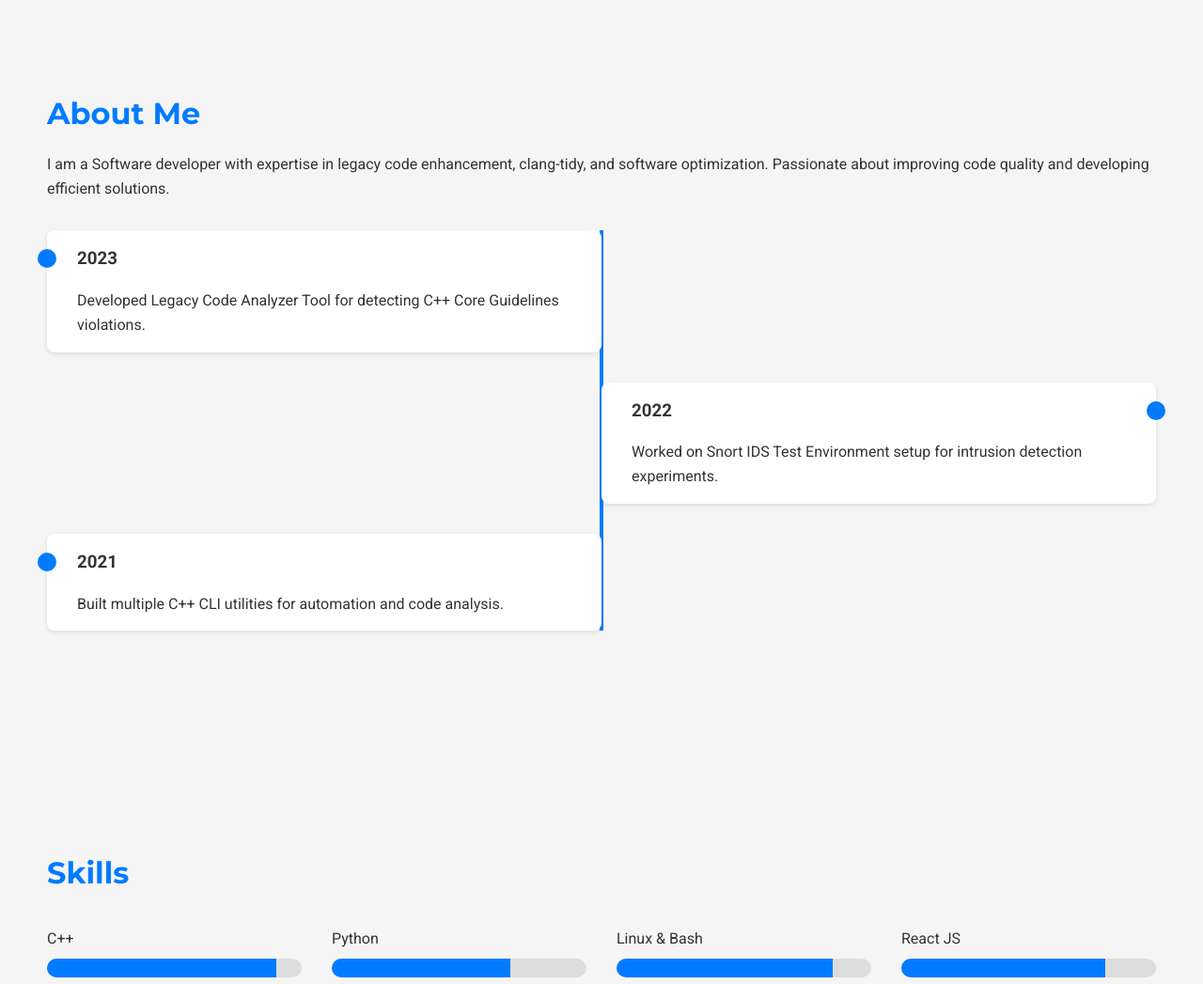
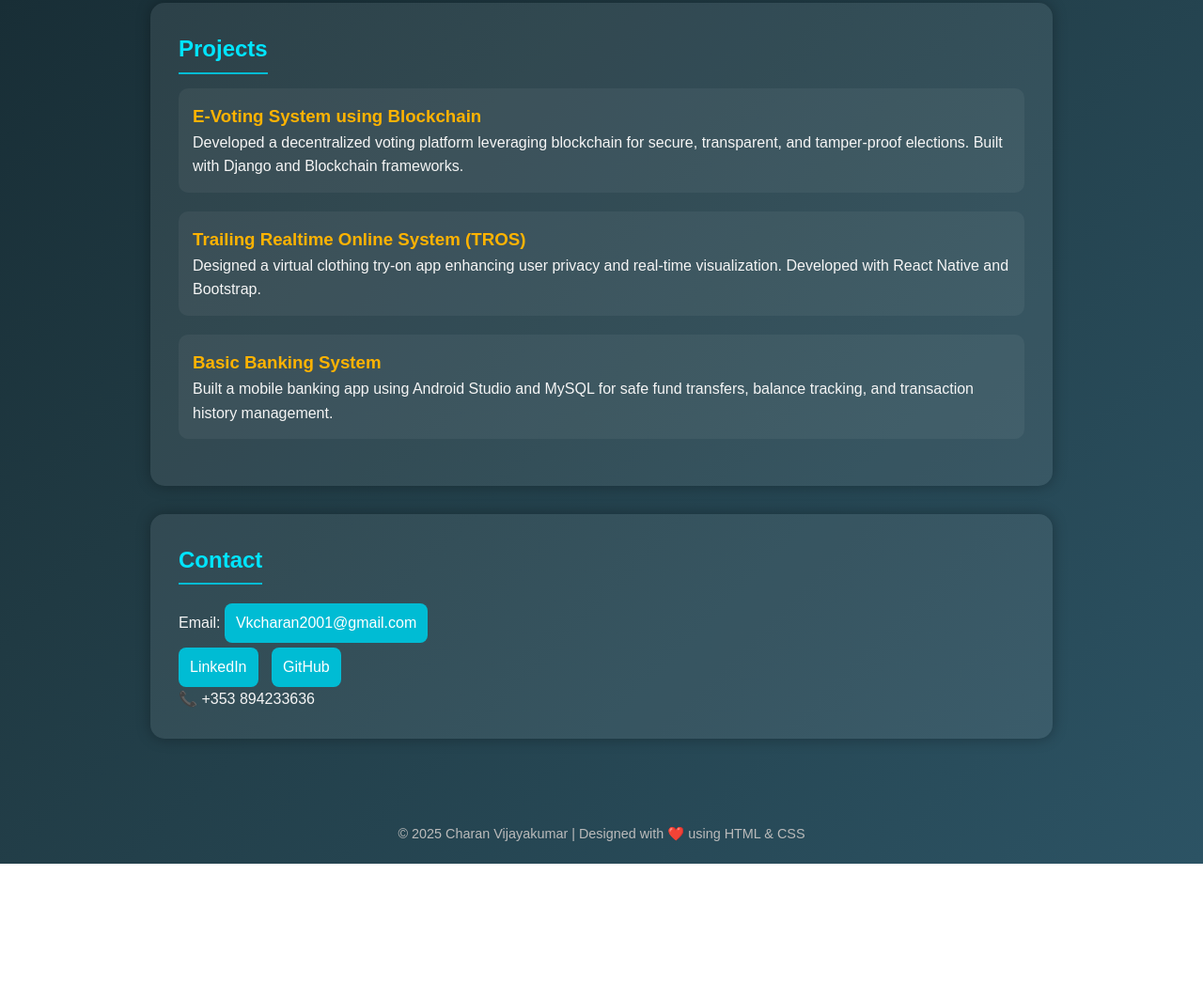
Before and after one commit to CharanVijayakumar/CharanVijayakumar.github.io, a plain HTML site: page index.html in a window 1280 px wide. Shown: the part 805-1852 px from the top of the page at 94% size. After the commit the page ends 1724 px from the top, so only its background shows below. Drawn offline with Linux system fonts and the light colour scheme.

Commit message:
Update index.html

```diff
--- a/index.html
+++ b/index.html
@@ -1,192 +1,207 @@
-
 <!DOCTYPE html>
 <html lang="en">
 <head>
-<meta charset="UTF-8">
-<meta name="viewport" content="width=device-width, initial-scale=1.0">
-<title>My Portfolio</title>
-<link href="https://fonts.googleapis.com/css2?family=Roboto:wght@400;700&family=Montserrat:wght@700&display=swap" rel="stylesheet">
+  <meta charset="UTF-8" />
+  <meta name="viewport" content="width=device-width, initial-scale=1.0" />
+  <title>Charan Vijayakumar | Portfolio</title>
   <style>
-    /* Reset & base */
-    * {margin:0;padding:0;box-sizing:border-box;}
-    body {font-family: 'Roboto', sans-serif; line-height:1.6; background-color:#f5f5f5; color:#333; transition:0.3s;}
-    a {text-decoration:none;color:inherit;}
-    img {max-width:100%; display:block;}
+    /* ----- GLOBAL STYLES ----- */
+    * {
+      margin: 0;
+      padding: 0;
+      box-sizing: border-box;
+      scroll-behavior: smooth;
+    }
 
-    /* Navbar */
-    nav {position:fixed;top:0;width:100%;background:#fff;box-shadow:0 2px 5px rgba(0,0,0,0.1);z-index:1000;}
-    nav ul {display:flex;justify-content:flex-end;padding:1rem 2rem;list-style:none;}
-    nav ul li {margin-left:2rem;}
-    nav ul li a {font-weight:700; color:#333; transition:0.3s;}
-    nav ul li a:hover {color:#007BFF;}
+    body {
+      font-family: "Poppins", Arial, sans-serif;
+      background: linear-gradient(135deg, #0f2027, #203a43, #2c5364);
+      color: #f5f5f5;
+      line-height: 1.6;
+    }
 
-    /* Sections */
-    section {padding:100px 50px; min-height:100vh;}
-    h1,h2,h3{margin-bottom:1rem;}
-    h1{font-family: 'Montserrat', sans-serif; font-size:3rem;}
-    h2{font-family: 'Montserrat', sans-serif; font-size:2rem; color:#007BFF;}
+    a {
+      color: #00bcd4;
+      text-decoration: none;
+      transition: color 0.3s ease;
+    }
 
-    /* Landing */
-    #home {display:flex; flex-direction:column; justify-content:center; align-items:center; text-align:center;}
-    #home p {font-size:1.2rem; margin-top:1rem;}
+    a:hover {
+      color: #ffb300;
+    }
 
-    /* About */
-    #about .timeline {position:relative; margin-top:2rem;}
-    #about .timeline::before {content:''; position:absolute; left:50%; top:0; bottom:0; width:4px; background:#007BFF; transform:translateX(-50%);}
-    .timeline-item {padding:1rem 2rem; position:relative; width:50%; background:#fff; margin:2rem 0; border-radius:8px; box-shadow:0 2px 5px rgba(0,0,0,0.1);}
-    .timeline-item.left {left:0;}
-    .timeline-item.right {left:50%;}
-    .timeline-item::after {content:''; position:absolute; width:20px; height:20px; background:#007BFF; border-radius:50%; top:20px; right:-10px;}
-    .timeline-item.left::after {left:-10px; right:auto;}
+    .container {
+      max-width: 1000px;
+      margin: auto;
+      padding: 40px 20px;
+    }
 
-    /* Skills */
-    .skills {display:flex; flex-wrap:wrap; gap:2rem; margin-top:2rem;}
-    .skill {flex:1 1 200px;}
-    .skill-name {margin-bottom:0.5rem;}
-    .skill-bar {width:100%; height:20px; background:#ddd; border-radius:10px; overflow:hidden;}
-    .skill-bar-fill {height:100%; background:#007BFF; width:0; transition:1s;}
+    /* ----- HEADER ----- */
+    header {
+      text-align: center;
+      padding: 60px 20px 40px;
+    }
 
-    /* Projects */
-    .projects {display:grid; grid-template-columns:repeat(auto-fit,minmax(300px,1fr)); gap:2rem; margin-top:2rem;}
-    .project-card {background:#fff; padding:1rem; border-radius:8px; box-shadow:0 2px 10px rgba(0,0,0,0.1); transition:0.3s; cursor:pointer;}
-    .project-card:hover {transform:translateY(-5px);}
-    .project-card h3{color:#007BFF;}
+    header h1 {
+      font-size: 2.8em;
+      color: #00e5ff;
+    }
 
-    /* Contact */
-    form {display:flex; flex-direction:column; gap:1rem; max-width:500px; margin-top:2rem;}
-    input, textarea {padding:0.8rem; border-radius:5px; border:1px solid #ccc; width:100%; resize:none;}
-    button {padding:1rem; border:none; background:#007BFF; color:#fff; font-weight:700; border-radius:5px; cursor:pointer; transition:0.3s;}
-    button:hover {background:#0056b3;}
+    header h3 {
+      color: #ffb300;
+      margin-top: 10px;
+    }
 
-    /* Dark mode */
-    body.dark {background:#121212; color:#f5f5f5;}
-    body.dark nav {background:#1f1f1f;}
-    body.dark .timeline-item {background:#1f1f1f; color:#f5f5f5;}
-    body.dark .skill-bar {background:#333;}
+    /* ----- SECTION BOXES ----- */
+    .card {
+      background: rgba(255, 255, 255, 0.08);
+      border-radius: 15px;
+      padding: 30px;
+      margin-bottom: 30px;
+      box-shadow: 0 0 15px rgba(0, 0, 0, 0.3);
+      transition: transform 0.3s ease, background 0.3s ease;
+    }
+
+    .card:hover {
+      transform: translateY(-5px);
+      background: rgba(255, 255, 255, 0.12);
+    }
+
+    h2 {
+      color: #00e5ff;
+      margin-bottom: 15px;
+      border-bottom: 2px solid #00bcd4;
+      display: inline-block;
+      padding-bottom: 5px;
+    }
+
+    ul {
+      margin-left: 20px;
+    }
+
+    /* ----- PROJECTS ----- */
+    .project {
+      margin-bottom: 20px;
+      background: rgba(255, 255, 255, 0.05);
+      padding: 15px;
+      border-radius: 10px;
+      transition: background 0.3s ease;
+    }
+
+    .project:hover {
+      background: rgba(255, 255, 255, 0.15);
+    }
+
+    .project h3 {
+      color: #ffb300;
+    }
+
+    /* ----- CONTACT ----- */
+    .contact a {
+      display: inline-block;
+      margin-right: 10px;
+      margin-top: 5px;
+      padding: 8px 12px;
+      background: #00bcd4;
+      color: #fff;
+      border-radius: 8px;
+      transition: background 0.3s ease, transform 0.3s ease;
+    }
+
+    .contact a:hover {
+      background: #ffb300;
+      transform: translateY(-3px);
+    }
+
+    /* ----- FOOTER ----- */
+    footer {
+      text-align: center;
+      padding: 20px;
+      color: #bbb;
+      font-size: 0.9em;
+    }
   </style>
 </head>
 <body>
+  <header>
+    <h1>Charan Vijayakumar</h1>
+    <h3>Software Engineer | Cybersecurity Enthusiast | Full-Stack Developer</h3>
+  </header>
 
-<!-- Navbar -->
-<nav>
+  <div class="container">
+    <!-- About Section -->
+    <div class="card">
+      <h2>About Me</h2>
+      <p>
+        I’m <strong>Charan Vijayakumar</strong>, a passionate <strong>Software Engineer</strong> and
+        <strong>Master’s student in Cyber Security</strong> at the University of Limerick, Ireland.
+        I specialize in <strong>Java, Python, and full-stack web development</strong>, with experience in
+        <strong>Salesforce CRM, API integration, and Agile methodologies</strong>.
+      </p>
+      <p>
+        My work focuses on building <strong>secure and innovative software solutions</strong>. I’ve worked on
+        projects like a <strong>Blockchain-based E-Voting System</strong> and a
+        <strong>Realtime Online Try-On Application</strong> that showcase my problem-solving and creativity.
+      </p>
+      <p>
+        Outside coding, I love exploring new technologies, system security, and hands-on projects that push my technical limits.
+      </p>
+    </div>
+
+    <!-- Skills Section -->
+    <div class="card">
+      <h2>Technical Skills</h2>
       <ul>
-        <li><a href="#home">Home</a></li>
-        <li><a href="#about">About</a></li>
-        <li><a href="#skills">Skills</a></li>
-        <li><a href="#projects">Projects</a></li>
-        <li><a href="#contact">Contact</a></li>
-        <li><a href="#" id="toggleDark">🌙</a></li>
+        <li><strong>Languages:</strong> Java, Python</li>
+        <li><strong>Web Development:</strong> HTML5, CSS, JavaScript, Bootstrap, React.js, React Native, Django, Spring Boot, MySQL</li>
+        <li><strong>Salesforce:</strong> Configuration, Customization, CRM Solutions, Agile Methodology</li>
+        <li><strong>Tools:</strong> Android Studio, GitHub, Visual Studio Code</li>
       </ul>
-</nav>
+    </div>
 
-<!-- Home -->
-<section id="home">
-    <h1>Charan Vijayakumar</h1>
-    <p> Software Developer | Network Analyst |</p>
-    <a href="#projects"><button>View Projects</button></a>
-</section>
+    <!-- Projects Section -->
+    <div class="card">
+      <h2>Projects</h2>
 
-<!-- About -->
-<section id="about">
-    <h2>About Me</h2>
-    <p>I am a Software developer with expertise in legacy code enhancement, clang-tidy, and software optimization. Passionate about improving code quality and developing efficient solutions.</p>
-    <div class="timeline">
-        <div class="timeline-item left">
-            <h3>2023</h3>
-            <p>Developed Legacy Code Analyzer Tool for detecting C++ Core Guidelines violations.</p>
+      <div class="project">
+        <h3>E-Voting System using Blockchain</h3>
+        <p>
+          Developed a decentralized voting platform leveraging blockchain for secure, transparent, and
+          tamper-proof elections. Built with Django and Blockchain frameworks.
+        </p>
       </div>
-        <div class="timeline-item right">
-            <h3>2022</h3>
-            <p>Worked on Snort IDS Test Environment setup for intrusion detection experiments.</p>
+
+      <div class="project">
+        <h3>Trailing Realtime Online System (TROS)</h3>
+        <p>
+          Designed a virtual clothing try-on app enhancing user privacy and real-time visualization.
+          Developed with React Native and Bootstrap.
+        </p>
       </div>
-        <div class="timeline-item left">
-            <h3>2021</h3>
-            <p>Built multiple C++ CLI utilities for automation and code analysis.</p>
+
+      <div class="project">
+        <h3>Basic Banking System</h3>
+        <p>
+          Built a mobile banking app using Android Studio and MySQL for safe fund transfers,
+          balance tracking, and transaction history management.
+        </p>
       </div>
     </div>
-</section>
 
-<!-- Skills -->
-<section id="skills">
-    <h2>Skills</h2>
-    <div class="skills">
-        <div class="skill">
-            <div class="skill-name">C++</div>
-            <div class="skill-bar"><div class="skill-bar-fill" data-width="90%"></div></div>
-        </div>
-        <div class="skill">
-            <div class="skill-name">Python</div>
-            <div class="skill-bar"><div class="skill-bar-fill" data-width="70%"></div></div>
-        </div>
-        <div class="skill">
-            <div class="skill-name">Linux & Bash</div>
-            <div class="skill-bar"><div class="skill-bar-fill" data-width="85%"></div></div>
-        </div>
-        <div class="skill">
-            <div class="skill-name">React JS</div>
-            <div class="skill-bar"><div class="skill-bar-fill" data-width="80%"></div></div>
+    <!-- Contact Section -->
+    <div class="card contact">
+      <h2>Contact</h2>
+      <p>Email: <a href="mailto:Vkcharan2001@gmail.com">Vkcharan2001@gmail.com</a></p>
+      <p>
+        <a href="https://linkedin.com/in/charan-vijayakumar-87a382199" target="_blank">LinkedIn</a>
+        <a href="https://github.com/Charan-GitHub" target="_blank">GitHub</a>
+      </p>
+      <p>📞 +353 894233636</p>
     </div>
   </div>
-</section>
 
-<!-- Projects -->
-<section id="projects">
-    <h2>Projects</h2>
-    <div class="projects">
-        <div class="project-card">
-            <h3>Legacy Code Analyzer</h3>
-            <p>Automated detection of C++ Core Guidelines violations using clang-tidy.</p>
-            <a href="#" target="_blank">View on GitHub</a>
-        </div>
-        <div class="project-card">
-            <h3>Snort IDS Test Environment</h3>
-            <p>Custom intrusion detection scenarios setup for network security testing.</p>
-            <a href="#" target="_blank">View on GitHub</a>
-        </div>
-        <div class="project-card">
-            <h3>C++ CLI Utilities</h3>
-            <p>Batch file analyzers and automation scripts to improve productivity.</p>
-            <a href="#" target="_blank">View on GitHub</a>
-        </div>
-    </div>
-</section>
-
-<!-- Contact -->
-<section id="contact">
-    <h2>Contact Me</h2>
-    <form onsubmit="alert('Form submitted!'); return false;">
-        <input type="text" placeholder="Your Name" required>
-        <input type="email" placeholder="Your Email" required>
-        <textarea rows="5" placeholder="Your Message" required></textarea>
-        <button type="submit">Send Message</button>
-    </form>
-</section>
-
-<script>
-    // Smooth scroll
-    document.querySelectorAll('nav ul li a[href^="#"]').forEach(anchor => {
-        anchor.addEventListener('click', function(e){
-            e.preventDefault();
-            document.querySelector(this.getAttribute('href')).scrollIntoView({behavior:'smooth'});
-        });
-    });
-
-    // Animate skill bars
-    window.addEventListener('scroll', () => {
-        document.querySelectorAll('.skill-bar-fill').forEach(bar => {
-            const top = bar.getBoundingClientRect().top;
-            if(top < window.innerHeight){
-                bar.style.width = bar.getAttribute('data-width');
-            }
-        });
-    });
-
-    // Dark/Light mode toggle
-    const toggle = document.getElementById('toggleDark');
-    toggle.addEventListener('click', () => {
-        document.body.classList.toggle('dark');
-    });
-</script>
-
+  <footer>
+    <p>© 2025 Charan Vijayakumar | Designed with ❤️ using HTML & CSS</p>
+  </footer>
 </body>
 </html>
```
Lines whose indentation alone changed are shown as unchanged.
